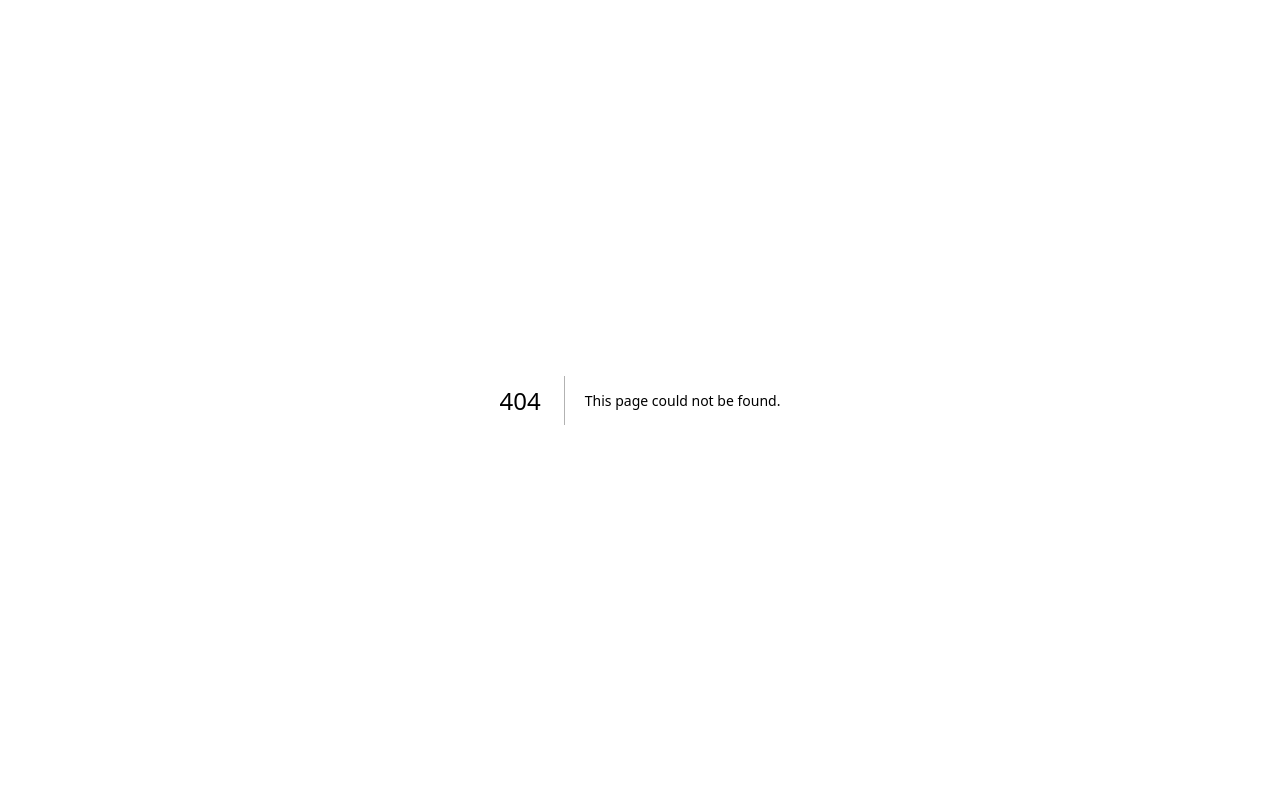
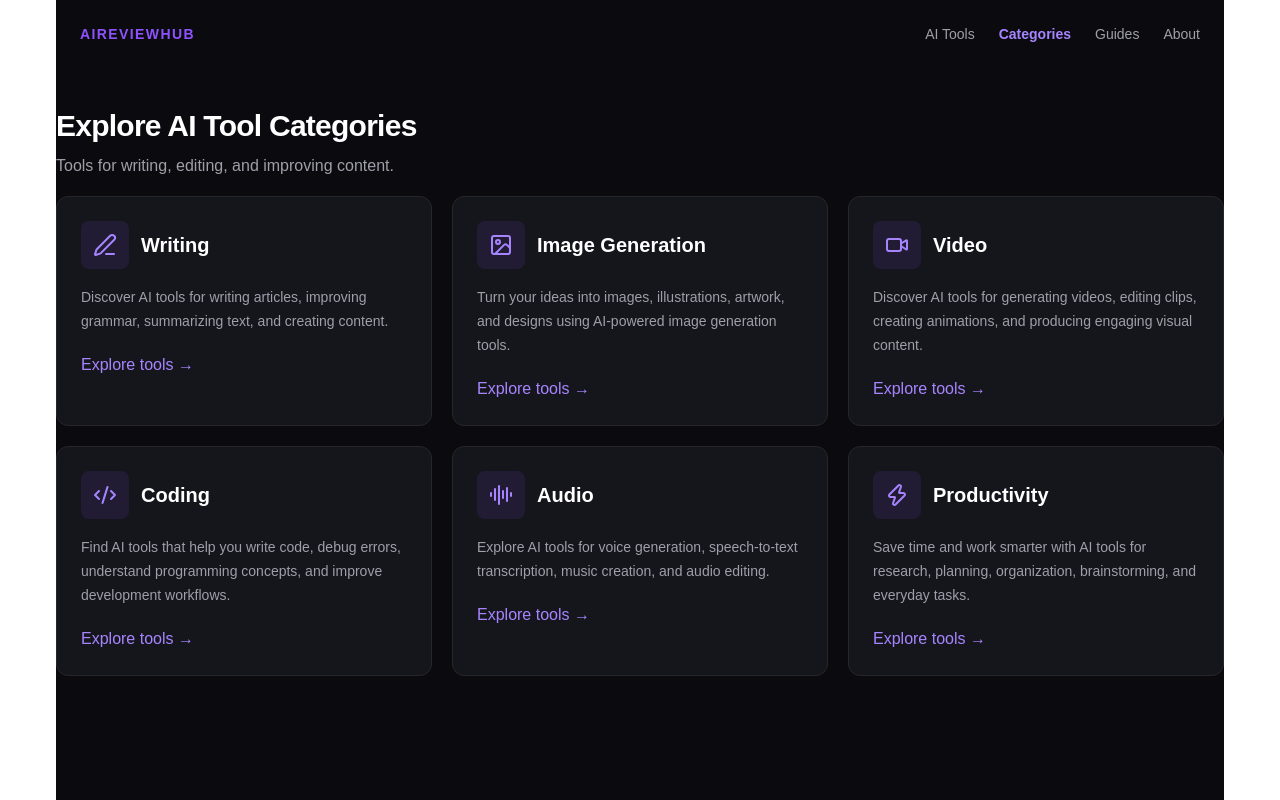
Before and after one commit to vikash-ai-dev/AIReviewHub, a Next.js app: page /categories in a window 1280 px wide. Before the commit this address had no page. Built offline with nearby package versions, Linux system fonts and the light colour scheme.

Commit message:
Creating category page

```diff
--- a/package.json
+++ b/package.json
@@ -9,6 +9,7 @@
     "lint": "eslint"
   },
   "dependencies": {
+    "lucide-react": "^1.66.0",
     "next": "16.3.0",
     "react": "19.2.8",
     "react-dom": "19.2.8"
--- a/src/app/about/page.js
+++ b/src/app/about/page.js
@@ -6,7 +6,7 @@ export default function About() {
         <main className="min-h-screen bg-[#0B0B0F] text-white">
             <Navbar />
 
-            <section className="mx-auto max-w-6xl px-6 pt-16">
+            <section className="max-w-6xl">
                 <h1 className="mx-10 mt-10 text-5xl font-bold tracking-tight">
                     About AIReviewHub
                 </h1>
--- /dev/null
+++ b/src/app/categories/page.js
@@ -0,0 +1,179 @@
+import Navbar from "../components/Navbar";
+import { PenLine, Image, Video, Code2, AudioLines, Zap } from "lucide-react";
+import Link from "next/link";
+
+const Categories = () => {
+    return (
+        <main className="min-h-screen bg-[#0B0B0F] text-white mx-5 md:mx-14 ">
+            <Navbar />
+
+            <section className=" max-w-6xl pt-10">
+
+                <h1 className="font-bold text-white text-3xl tracking-tight">Explore AI Tool Categories</h1>
+
+                <p className="mt-2 text-zinc-400 leading-7  text-base">Tools for writing, editing, and improving content.</p>
+
+            </section>
+
+
+            <div className="grid grid-cols-1 gap-5 sm:grid-cols-2 lg:grid-cols-3 mt-4">
+
+                <div className="w-full rounded-xl border border-zinc-800 bg-[#15151C] p-6 transition hover:border-violet-500">
+
+                    <div className="mb-4 flex items-center gap-3">
+                        <div className="rounded-lg bg-violet-500/10 p-3 text-violet-400">
+                            <PenLine size={24} />
+                        </div>
+
+                        <h2 className="text-xl font-semibold">
+                            Writing
+                        </h2>
+                    </div>
+
+                    <p className="text-sm leading-6 text-zinc-400">
+                        Discover AI tools for writing articles, improving grammar,
+                        summarizing text, and creating content.
+                    </p>
+
+                    <div className="mt-5">
+                        <Link className="cursor-pointer  font-medium text-violet-400 transition-colors duration-200 hover:text-violet-300"
+                            href="/tools?category=Writing">
+                            Explore tools →
+                        </Link>
+                    </div>
+
+
+                </div>
+                <div className="w-full rounded-xl border border-zinc-800 bg-[#15151C] p-6 transition hover:border-violet-500">
+
+                    <div className="mb-4 flex items-center gap-3">
+                        <div className="rounded-lg bg-violet-500/10 p-3 text-violet-400">
+                            <Image size={24} />
+                        </div>
+
+                        <h2 className="text-xl font-semibold">
+                            Image Generation
+                        </h2>
+                    </div>
+
+                    <p className="text-sm leading-6 text-zinc-400">
+                        Turn your ideas into images, illustrations, artwork, and designs using AI-powered image generation tools.
+                    </p>
+
+                    <div className="mt-5">
+                        <Link className=" font-medium text-violet-400 cursor-pointer transition-colors duration-200 hover:text-violet-300"
+                            href="/tools?category=Image Generation">
+                            Explore tools →
+                        </Link>
+                    </div>
+
+                </div>
+                <div className="w-full rounded-xl border border-zinc-800 bg-[#15151C] p-6 transition hover:border-violet-500">
+
+                    <div className="mb-4 flex items-center gap-3">
+                        <div className="rounded-lg bg-violet-500/10 p-3 text-violet-400">
+                            <Video size={24} />
+                        </div>
+
+                        <h2 className="text-xl font-semibold">
+                            Video
+                        </h2>
+                    </div>
+
+                    <p className="text-sm leading-6 text-zinc-400">
+                        Discover AI tools for generating videos, editing clips, creating animations, and producing engaging visual content.
+                    </p>
+
+                    <div className="mt-5 ">
+                        <Link className="font-medium text-violet-400 cursor-pointer transition-colors duration-200 hover:text-violet-300"
+                            href="/tools?category=Video">
+                            Explore tools →
+                        </Link>
+                    </div>
+
+                </div>
+                <div className="w-full rounded-xl border border-zinc-800 bg-[#15151C] p-6 transition hover:border-violet-500">
+
+                    <div className="mb-4 flex items-center gap-3">
+                        <div className="rounded-lg bg-violet-500/10 p-3 text-violet-400">
+                            <Code2 size={24} />
+                        </div>
+
+                        <h2 className="text-xl font-semibold">
+                            Coding
+                        </h2>
+                    </div>
+
+                    <p className="text-sm leading-6 text-zinc-400">
+                        Find AI tools that help you write code, debug errors, understand programming concepts, and improve development workflows.
+                    </p>
+
+                    <div className="mt-5 ">
+                        <Link className="font-medium text-violet-400 cursor-pointer transition-colors duration-200 hover:text-violet-300"
+                            href="/tools?category=Coding">
+                            Explore tools →
+                        </Link>
+                    </div>
+
+
+
+                </div>
+
+                <div className="w-full rounded-xl border border-zinc-800 bg-[#15151C] p-6 transition hover:border-violet-500">
+
+                    <div className="mb-4 flex items-center gap-3">
+                        <div className="rounded-lg bg-violet-500/10 p-3 text-violet-400">
+                            <AudioLines size={24} />
+                        </div>
+
+                        <h2 className="text-xl font-semibold">
+                            Audio
+                        </h2>
+                    </div>
+
+                    <p className="text-sm leading-6 text-zinc-400">
+                        Explore AI tools for voice generation, speech-to-text transcription, music creation, and audio editing.
+                    </p>
+
+                    <div className="mt-5 ">
+                        <Link className="font-medium text-violet-400 cursor-pointer transition-colors duration-200 hover:text-violet-300"
+                            href="/tools?category=Audio">
+                            Explore tools →
+                        </Link>
+                    </div>
+
+
+                </div>
+                <div className="w-full rounded-xl border border-zinc-800 bg-[#15151C] p-6 transition hover:border-violet-500">
+
+                    <div className="mb-4 flex items-center gap-3">
+                        <div className="rounded-lg bg-violet-500/10 p-3 text-violet-400">
+                            <Zap size={24} />
+                        </div>
+
+                        <h2 className="text-xl font-semibold">
+                            Productivity
+                        </h2>
+                    </div>
+
+                    <p className="text-sm leading-6 text-zinc-400">
+                        Save time and work smarter with AI tools for research, planning, organization, brainstorming, and everyday tasks.
+                    </p>
+
+                    <div className="mt-5">
+                        <Link className=" font-medium text-violet-400 cursor-pointer transition-colors duration-200 hover:text-violet-300"
+                            href="/tools?category=Productivity">
+                            Explore tools →
+                        </Link>
+                    </div>
+
+
+                </div>
+
+            </div>
+
+        </main>
+    );
+}
+
+export default Categories;
--- a/src/app/tools/page.js
+++ b/src/app/tools/page.js
@@ -3,14 +3,21 @@
 import Navbar from "../components/Navbar";
 import Link from "next/link";
 import { useState } from "react";
+import { useSearchParams } from "next/navigation";
 import tools from "../data/tools";
 import ToolCard from "../components/ToolCard";
 
 
 export default function Tools() {
 
+    const searchParams = useSearchParams();
+    const categoryUrl = searchParams.get("category");
+
     const [search, setSearch] = useState("");
-    const [selectedCategory, setSelectedCategory] = useState("");
+    const [selectedCategory, setSelectedCategory] = useState(categoryUrl || "");
+
+
+
     const filteredTools = tools.filter((tool) => {
         const matchesCategory =
             selectedCategory === "" || tool.category === selectedCategory;
```
Also changed, not shown: 1 other file (tests, documents, lock files or other folders).
